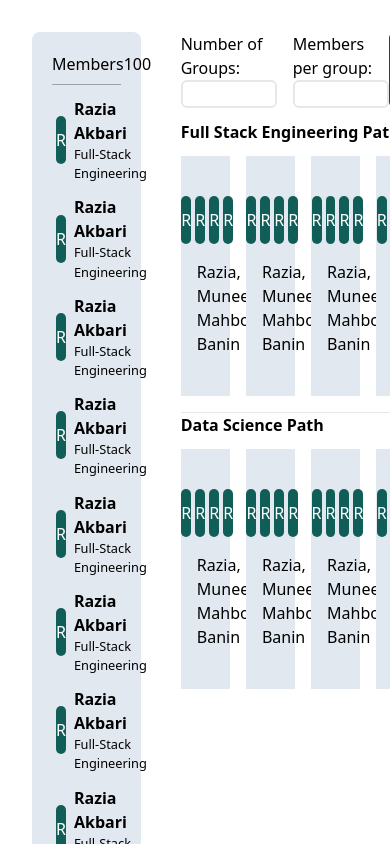
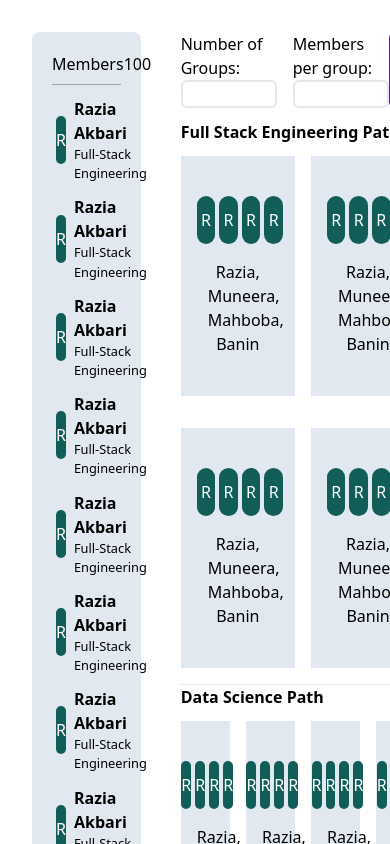
Before and after one commit to akbarirazia/Group-Study, a React (Vite) app: page / in a window 390 px wide. Shown: the top 844 px of the page. Built offline with nearby package versions, Linux system fonts and the light colour scheme.

Commit message:
responsiveness issues resolved

```diff
--- a/src/components/FullStack.jsx
+++ b/src/components/FullStack.jsx
@@ -8,7 +8,7 @@ function FullStack() {
         <strong className="block">Full Stack Engineering Path</strong>
         <strong className="block">48</strong>
       </p>
-      <div className="groups grid grid-cols-4 gap-4 flex-wrap">
+      <div className="groups grid lg:grid-cols-4 grid-cols-2 gap-4 flex-wrap">
         <SingleGroup />
         <SingleGroup />
         <SingleGroup />
--- a/src/components/InputBar.jsx
+++ b/src/components/InputBar.jsx
@@ -11,7 +11,7 @@ function InputBar() {
           <input
             type="text"
             name="group-num"
-            className="w-24 border-2 rounded-md"
+            className="w-24 border-2 rounded-md px-2"
           />
         </div>
         <div>
@@ -21,7 +21,7 @@ function InputBar() {
           <input
             type="text"
             name="group-mem"
-            className="w-24 border-2 rounded-md"
+            className="w-24 border-2 rounded-md px-2"
           />
         </div>
       </div>
```
Also changed, not shown: 1 other file (tests, documents, lock files or other folders).
